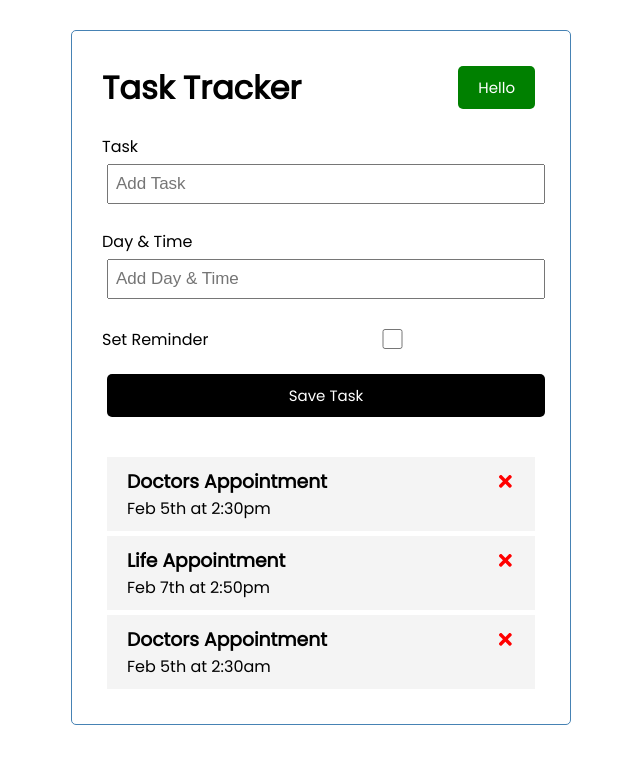
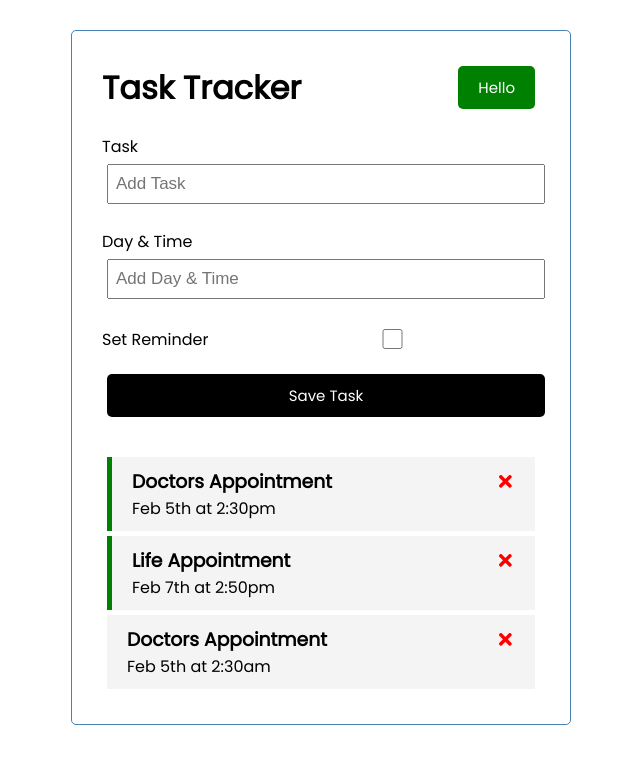
Before and after one commit to SualaDev/task-manager, a React (Create React App) app: page / in a window 1280 px wide. Shown: the top 764 px of the page, without its empty margins (319-959 px from the left). Built offline with nearby package versions, Linux system fonts and the light colour scheme.

Commit message:
added the Task component

```diff
--- a/src/components/Task.js
+++ b/src/components/Task.js
@@ -2,7 +2,8 @@ import { FaTimes } from 'react-icons/fa'
 
 const Task = ({task, onDelete, onToggle}) => {
   return (
-    <div className='task' onDoubleClick={() => onToggle(task.id)}>
+    <div className={`task ${task.reminder ? 'reminder': ''}`} onDoubleClick={() =>
+    onToggle(task.id)}>
       <h3>{task.text} <FaTimes style={{color: 'red', cursor: 'pointer'}} onClick={() => onDelete(task.id)} /></h3>
       <p>{task.day}</p>
     </div>
```
